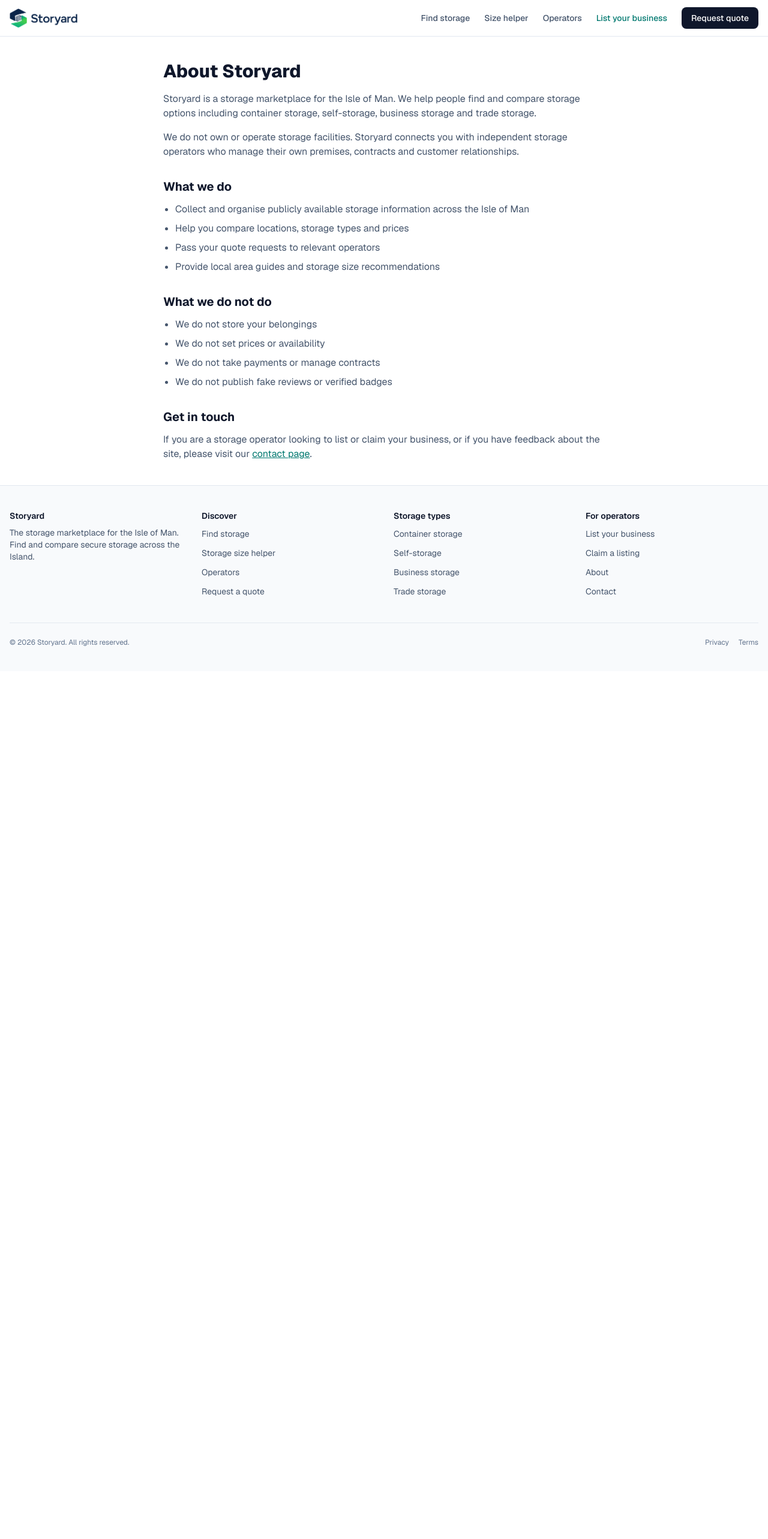
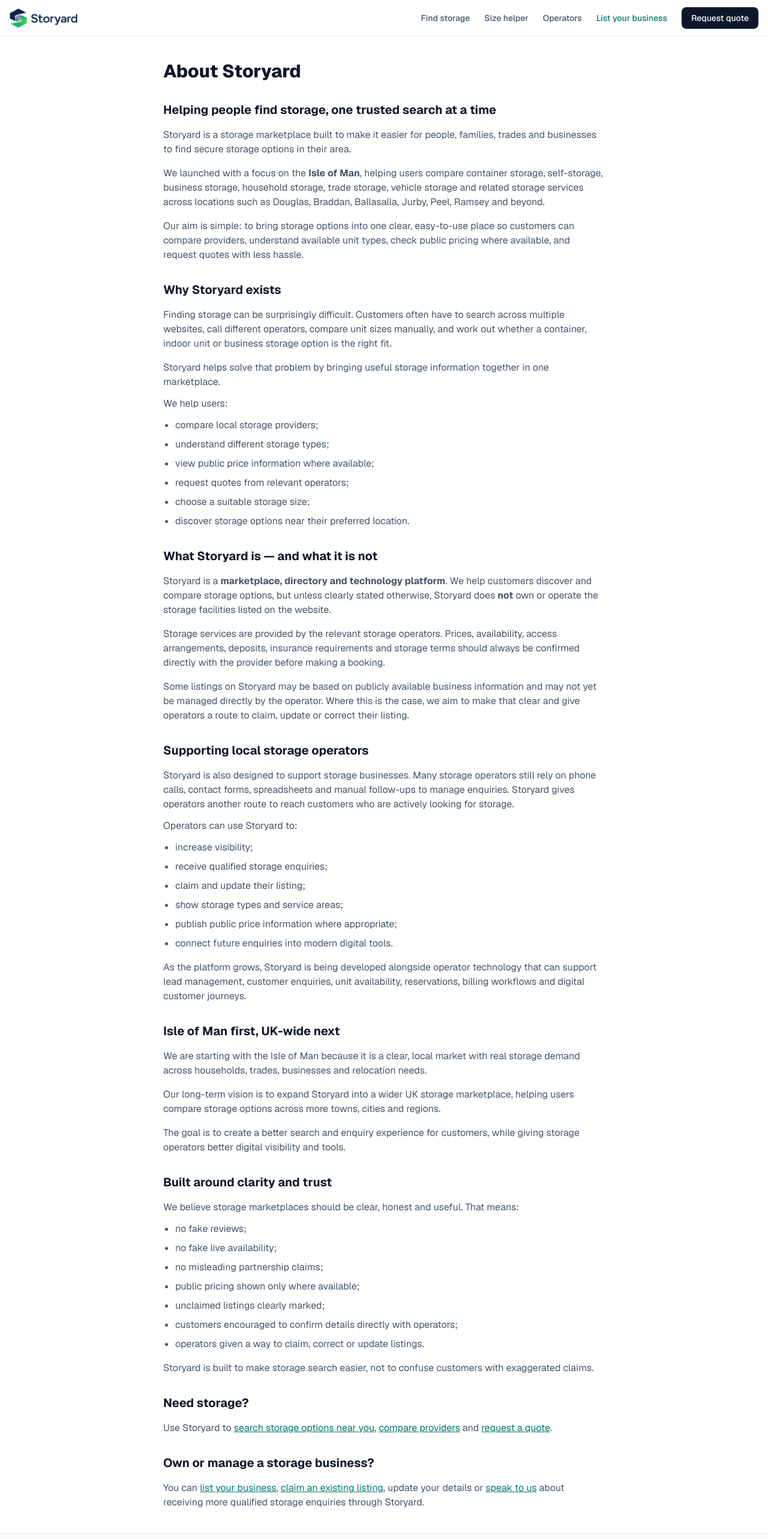
Before and after one commit to ukwebsitebusiness/storyard, a Next.js app: page /about in a window 1280 px wide. Shown: the top 2566 px of the page at 60% size. Before the commit the page ends 1119 px from the top, so only its background shows below. Built offline with nearby package versions, Linux system fonts and the light colour scheme.

Commit message:
Update About Us page with comprehensive Storyard story

```diff
--- a/app/about/page.tsx
+++ b/app/about/page.tsx
@@ -9,29 +9,97 @@
   return (
     <div className="mx-auto max-w-3xl px-4 py-10">
       <h1 className="text-3xl font-extrabold text-slate-900">About Storyard</h1>
+
+      <h2 className="mt-8 text-xl font-bold text-slate-900">Helping people find storage, one trusted search at a time</h2>
       <p className="mt-4 text-slate-600">
-        Storyard is a storage marketplace for the Isle of Man. We help people find and compare storage options including container storage, self-storage, business storage and trade storage.
+        Storyard is a storage marketplace built to make it easier for people, families, trades and businesses to find secure storage options in their area.
       </p>
       <p className="mt-4 text-slate-600">
-        We do not own or operate storage facilities. Storyard connects you with independent storage operators who manage their own premises, contracts and customer relationships.
+        We launched with a focus on the <strong>Isle of Man</strong>, helping users compare container storage, self-storage, business storage, household storage, trade storage, vehicle storage and related storage services across locations such as Douglas, Braddan, Ballasalla, Jurby, Peel, Ramsey and beyond.
       </p>
-      <h2 className="mt-8 text-xl font-bold text-slate-900">What we do</h2>
+      <p className="mt-4 text-slate-600">
+        Our aim is simple: to bring storage options into one clear, easy-to-use place so customers can compare providers, understand available unit types, check public pricing where available, and request quotes with less hassle.
+      </p>
+
+      <h2 className="mt-8 text-xl font-bold text-slate-900">Why Storyard exists</h2>
+      <p className="mt-4 text-slate-600">
+        Finding storage can be surprisingly difficult. Customers often have to search across multiple websites, call different operators, compare unit sizes manually, and work out whether a container, indoor unit or business storage option is the right fit.
+      </p>
+      <p className="mt-4 text-slate-600">
+        Storyard helps solve that problem by bringing useful storage information together in one marketplace.
+      </p>
+      <p className="mt-3 text-slate-600">We help users:</p>
       <ul className="mt-3 list-disc space-y-2 pl-5 text-slate-600">
-        <li>Collect and organise publicly available storage information across the Isle of Man</li>
-        <li>Help you compare locations, storage types and prices</li>
-        <li>Pass your quote requests to relevant operators</li>
-        <li>Provide local area guides and storage size recommendations</li>
+        <li>compare local storage providers;</li>
+        <li>understand different storage types;</li>
+        <li>view public price information where available;</li>
+        <li>request quotes from relevant operators;</li>
+        <li>choose a suitable storage size;</li>
+        <li>discover storage options near their preferred location.</li>
       </ul>
-      <h2 className="mt-8 text-xl font-bold text-slate-900">What we do not do</h2>
+
+      <h2 className="mt-8 text-xl font-bold text-slate-900">What Storyard is — and what it is not</h2>
+      <p className="mt-4 text-slate-600">
+        Storyard is a <strong>marketplace, directory and technology platform</strong>. We help customers discover and compare storage options, but unless clearly stated otherwise, Storyard does <strong>not</strong> own or operate the storage facilities listed on the website.
+      </p>
+      <p className="mt-4 text-slate-600">
+        Storage services are provided by the relevant storage operators. Prices, availability, access arrangements, deposits, insurance requirements and storage terms should always be confirmed directly with the provider before making a booking.
+      </p>
+      <p className="mt-4 text-slate-600">
+        Some listings on Storyard may be based on publicly available business information and may not yet be managed directly by the operator. Where this is the case, we aim to make that clear and give operators a route to claim, update or correct their listing.
+      </p>
+
+      <h2 className="mt-8 text-xl font-bold text-slate-900">Supporting local storage operators</h2>
+      <p className="mt-4 text-slate-600">
+        Storyard is also designed to support storage businesses. Many storage operators still rely on phone calls, contact forms, spreadsheets and manual follow-ups to manage enquiries. Storyard gives operators another route to reach customers who are actively looking for storage.
+      </p>
+      <p className="mt-3 text-slate-600">Operators can use Storyard to:</p>
       <ul className="mt-3 list-disc space-y-2 pl-5 text-slate-600">
-        <li>We do not store your belongings</li>
-        <li>We do not set prices or availability</li>
-        <li>We do not take payments or manage contracts</li>
-        <li>We do not publish fake reviews or verified badges</li>
+        <li>increase visibility;</li>
+        <li>receive qualified storage enquiries;</li>
+        <li>claim and update their listing;</li>
+        <li>show storage types and service areas;</li>
+        <li>publish public price information where appropriate;</li>
+        <li>connect future enquiries into modern digital tools.</li>
       </ul>
-      <h2 className="mt-8 text-xl font-bold text-slate-900">Get in touch</h2>
-      <p className="mt-3 text-slate-600">
-        If you are a storage operator looking to list or claim your business, or if you have feedback about the site, please visit our <a href="/contact/" className="text-teal-700 underline">contact page</a>.
+      <p className="mt-4 text-slate-600">
+        As the platform grows, Storyard is being developed alongside operator technology that can support lead management, customer enquiries, unit availability, reservations, billing workflows and digital customer journeys.
+      </p>
+
+      <h2 className="mt-8 text-xl font-bold text-slate-900">Isle of Man first, UK-wide next</h2>
+      <p className="mt-4 text-slate-600">
+        We are starting with the Isle of Man because it is a clear, local market with real storage demand across households, trades, businesses and relocation needs.
+      </p>
+      <p className="mt-4 text-slate-600">
+        Our long-term vision is to expand Storyard into a wider UK storage marketplace, helping users compare storage options across more towns, cities and regions.
+      </p>
+      <p className="mt-4 text-slate-600">
+        The goal is to create a better search and enquiry experience for customers, while giving storage operators better digital visibility and tools.
+      </p>
+
+      <h2 className="mt-8 text-xl font-bold text-slate-900">Built around clarity and trust</h2>
+      <p className="mt-4 text-slate-600">We believe storage marketplaces should be clear, honest and useful. That means:</p>
+      <ul className="mt-3 list-disc space-y-2 pl-5 text-slate-600">
+        <li>no fake reviews;</li>
+        <li>no fake live availability;</li>
+        <li>no misleading partnership claims;</li>
+        <li>public pricing shown only where available;</li>
+        <li>unclaimed listings clearly marked;</li>
+        <li>customers encouraged to confirm details directly with operators;</li>
+        <li>operators given a way to claim, correct or update listings.</li>
+      </ul>
+      <p className="mt-4 text-slate-600">
+        Storyard is built to make storage search easier, not to confuse customers with exaggerated claims.
+      </p>
+
+      <h2 className="mt-8 text-xl font-bold text-slate-900">Need storage?</h2>
+      <p className="mt-4 text-slate-600">
+        Use Storyard to <a href="/storage/" className="text-teal-700 underline">search storage options near you</a>, <a href="/operators/" className="text-teal-700 underline">compare providers</a> and <a href="/request-quote/" className="text-teal-700 underline">request a quote</a>.
+      </p>
+
+      <h2 className="mt-8 text-xl font-bold text-slate-900">Own or manage a storage business?</h2>
+      <p className="mt-4 text-slate-600">
+        You can <a href="/list-your-storage-business/" className="text-teal-700 underline">list your business</a>, <a href="/claim-listing/" className="text-teal-700 underline">claim an existing listing</a>, update your details or <a href="/contact/" className="text-teal-700 underline">speak to us</a> about receiving more qualified storage enquiries through Storyard.
       </p>
     </div>
   );
```
